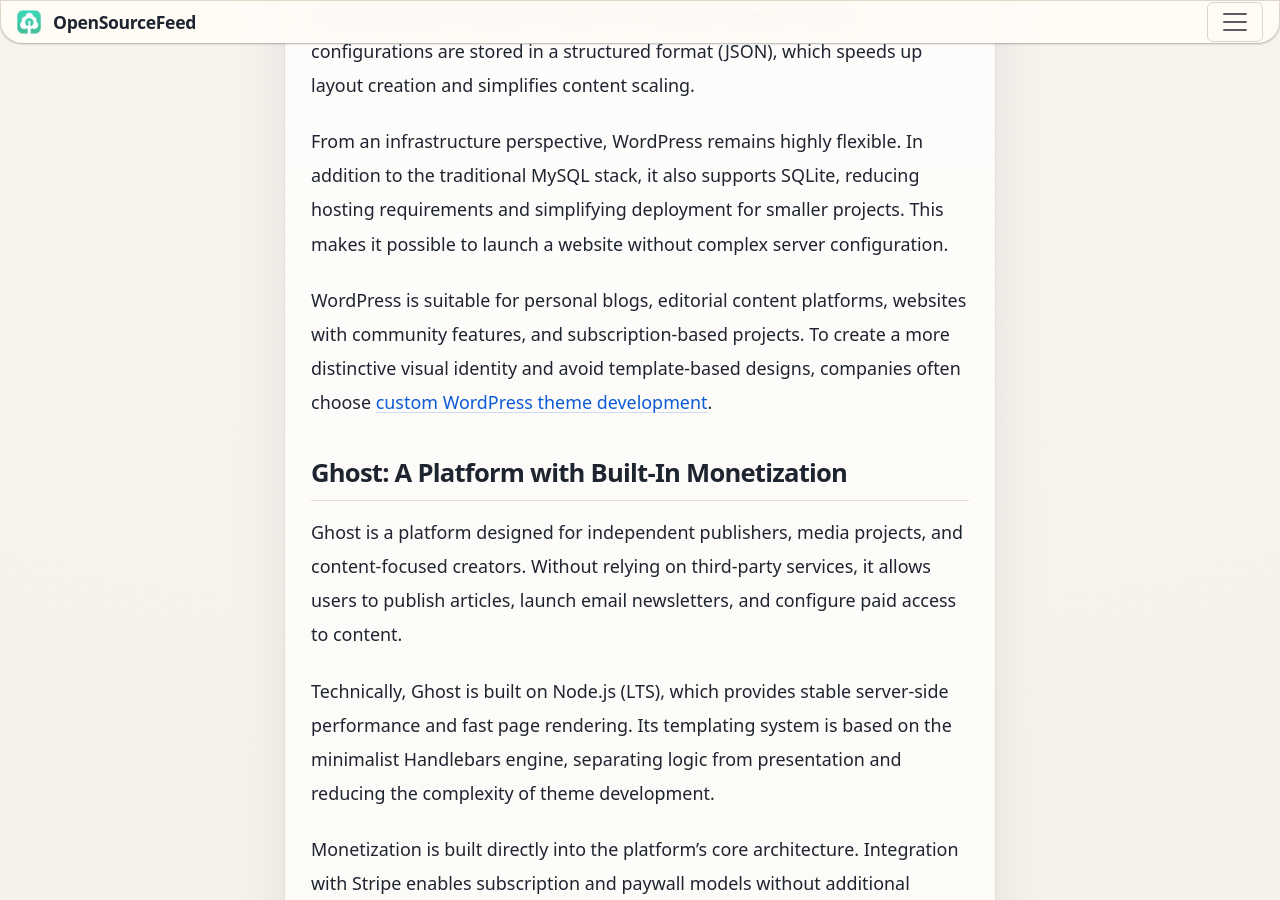
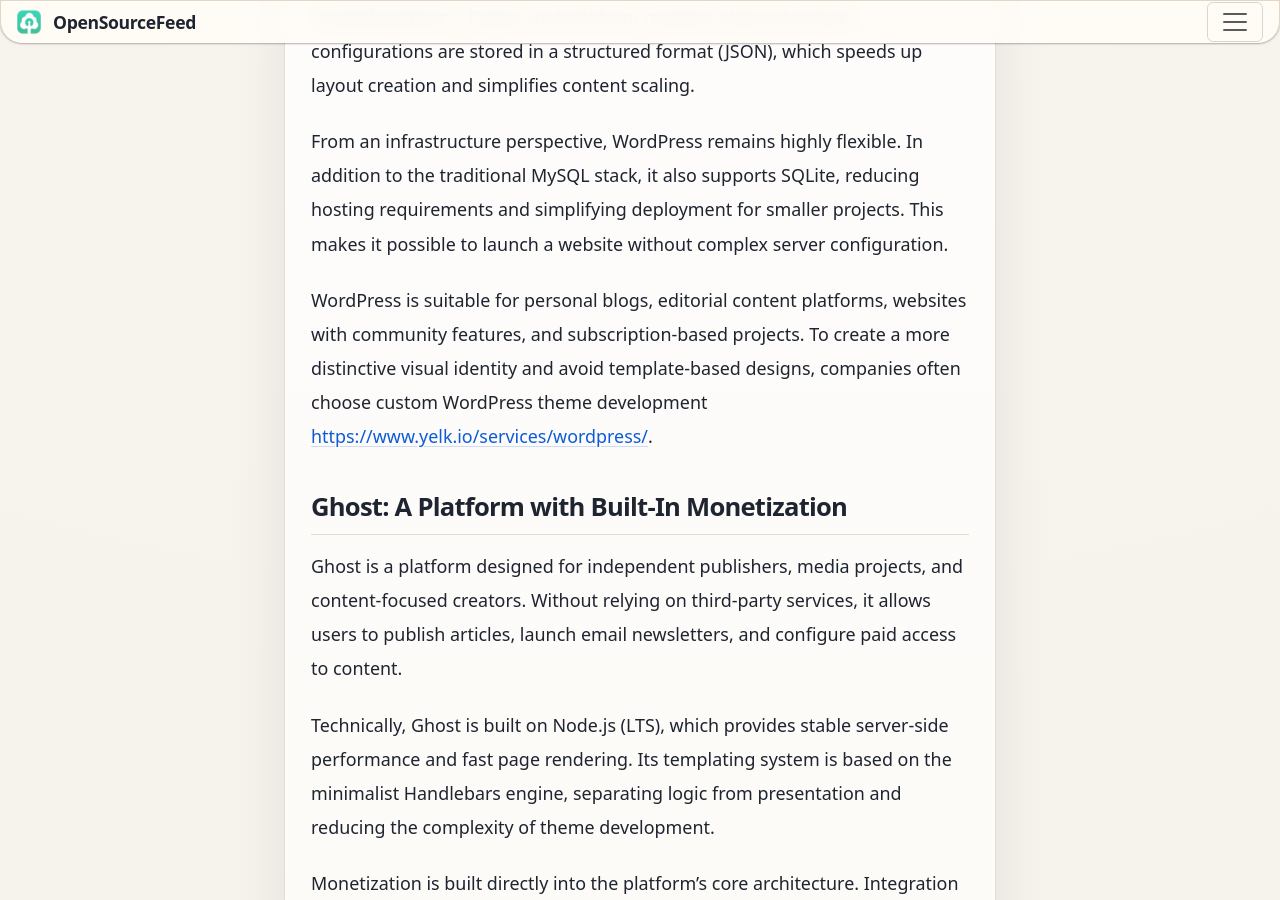
Before and after one commit to opensourcefeed/insights, a Jekyll site: the page built from _posts/2026-05-19-open-source-blogging-platforms.md, in a window 1280 px wide and 900 px high, scrolled down 1844 px. Built offline with Jekyll 4.4.1, drawn with Linux system fonts in a browser that asks for light colours; some of the changed lines change nothing that is shown.

Commit message:
Make the href consistent with the request

```diff
--- a/_posts/2026-05-19-open-source-blogging-platforms.md
+++ b/_posts/2026-05-19-open-source-blogging-platforms.md
@@ -23,7 +23,7 @@
 
 From an infrastructure perspective, WordPress remains highly flexible. In addition to the traditional MySQL stack, it also supports SQLite, reducing hosting requirements and simplifying deployment for smaller projects. This makes it possible to launch a website without complex server configuration.
 
-WordPress is suitable for personal blogs, editorial content platforms, websites with community features, and subscription-based projects. To create a more distinctive visual identity and avoid template-based designs, companies often choose [custom WordPress theme development](https://www.yelk.io/services/wordpress/).
+WordPress is suitable for personal blogs, editorial content platforms, websites with community features, and subscription-based projects. To create a more distinctive visual identity and avoid template-based designs, companies often choose custom WordPress theme development [https://www.yelk.io/services/wordpress/](https://www.yelk.io/services/wordpress/).
 
 ## Ghost: A Platform with Built-In Monetization
 
```
